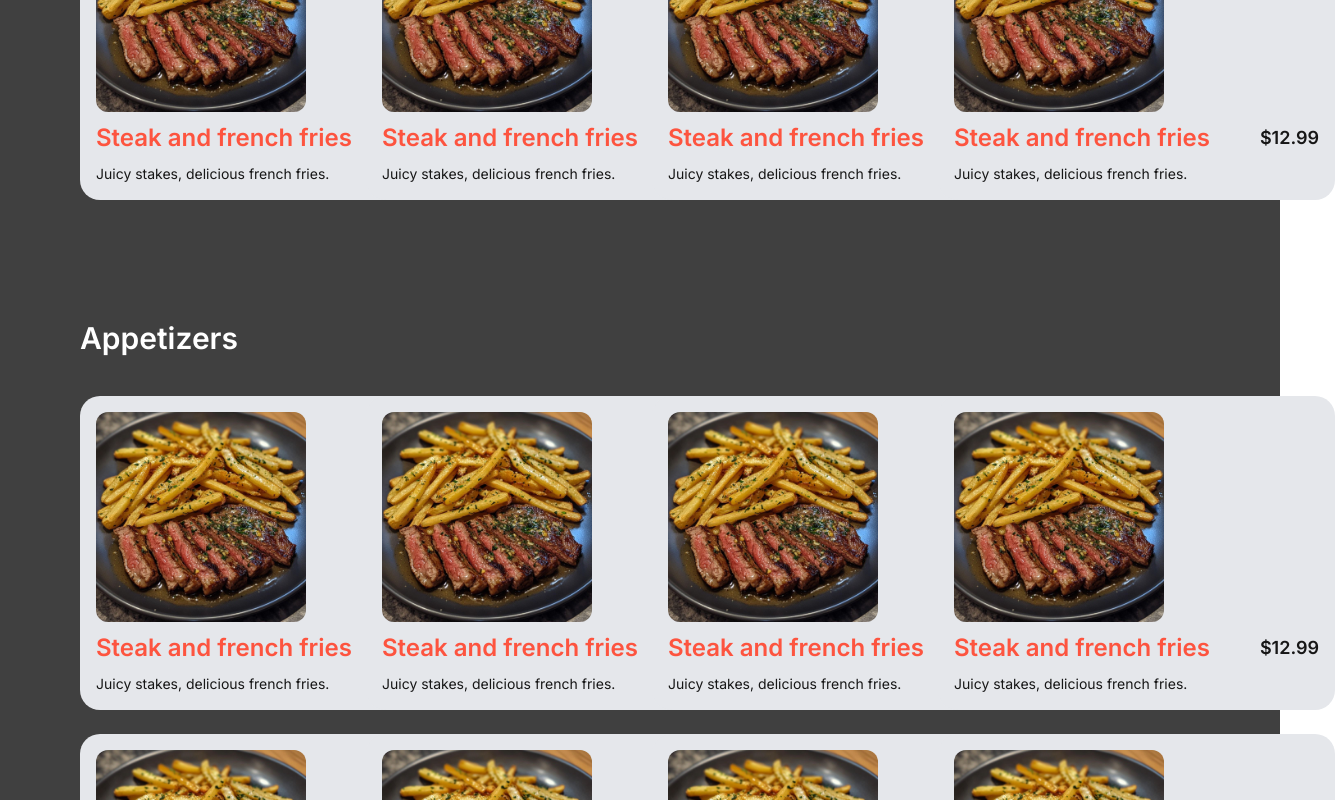
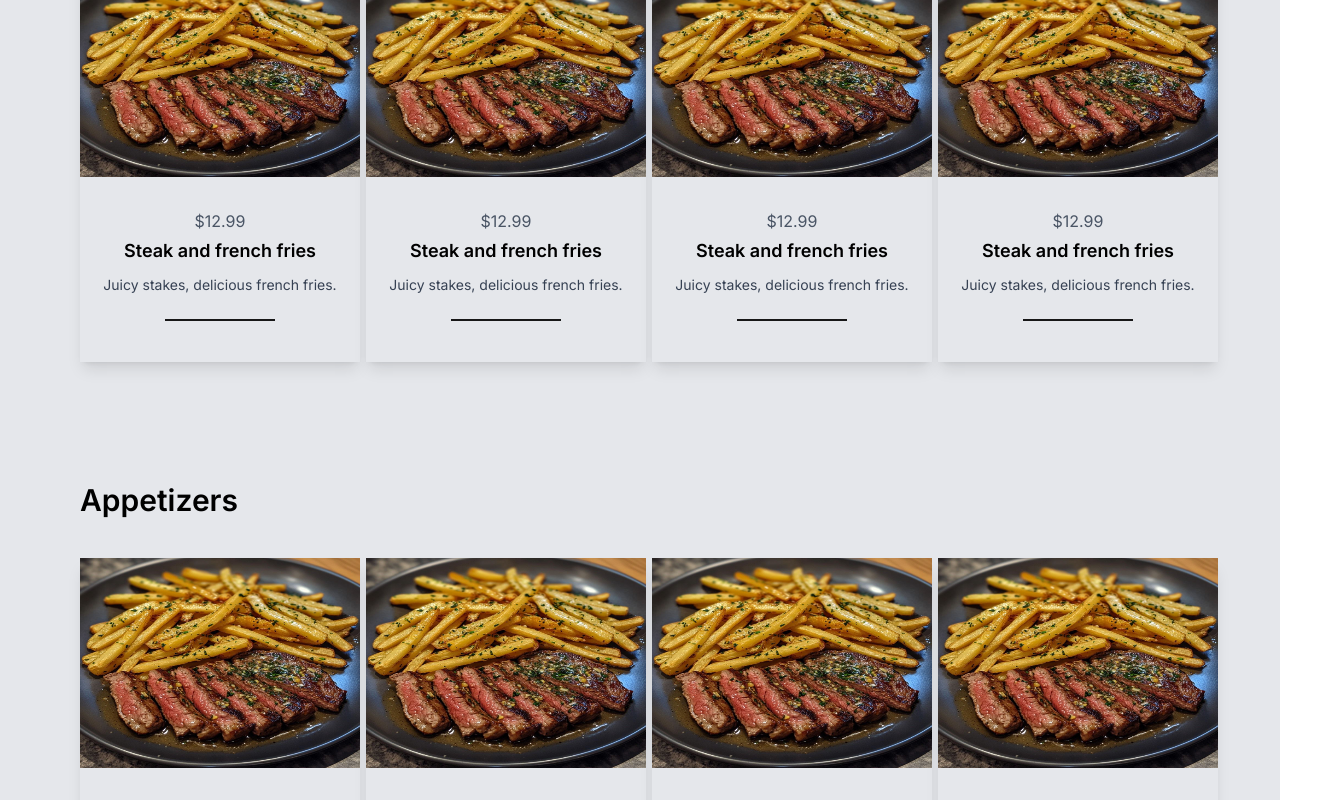
Before and after one commit to Khuleg6/Food-Delivery-app, a Next.js app: page / in a window 1280 px wide. Shown: the part 1360-2160 px from the top of the page, 1335 px wide, since content can reach past the window. Built offline with nearby package versions, Linux system fonts and the light colour scheme.

Commit message:
passwordchecl

```diff
--- a/app/component/ card.tsx
+++ b/app/component/ card.tsx
@@ -1,23 +1,24 @@
 export const Card = () => {
   return (
-    <div className="w-[397px] p-4 rounded-[20px] bg-gray-200 flex flex-col gap-2.5">
+    <div className="w-[280px] h-[395px] shadow-lg  hover:shadow-gray-500  bg-gray-200 flex flex-col gap-2.5">
       <div className="">
-        <img
-          src="/food.jpg"
-          className="relative w-[365] h-[210px] rounded-xl"
-          alt=""
-        />
+        <img src="/food.jpg" className="relative w-full h-[210px] " alt="" />
         <button className="absolute"></button>
       </div>
-      <div className="flex justify-between items-center">
-        <p className="text-[24px] font-semibold leading-8 text-[#FD543F]">
+      <div className="flex flex-col items-center mt-5">
+        <p className="text-[16px] font-normal text-gray-600 leading-7">
+          $12.99
+        </p>
+        <p className="text-[18px] font-semibold leading-8   text-black">
           Steak and french fries
         </p>
-        <p className="text-[18px] font-semibold leading-7">$12.99</p>
+        <div className="mt-2">
+          <p className="text-[14px] font-normal leading-5 text-gray-700  px-3">
+            Juicy stakes, delicious french fries.
+          </p>
+        </div>
+        <hr className="border mt-6 w-[110px]"></hr>
       </div>
-      <p className="text-[14px] font-normal leading-5">
-        Juicy stakes, delicious french fries.
-      </p>
     </div>
   );
 };
--- a/app/page.tsx
+++ b/app/page.tsx
@@ -5,14 +5,14 @@ import { Card } from "./component/ card";
 
 export default function Home() {
   return (
-    <div className="bg-[#404040] ">
+    <div className="bg-gray-200 ">
       <div>
         <Navigation />
         <img className="w-full h-[724px]" src="/hero1.png" alt="Logo" />
       </div>
 
-      <div className="px-20 py-10">
-        <p className="text-white text-3xl font-semibold">Appetizers</p>
+      <div className="px-20 py-10 container">
+        <p className="text-black text-3xl font-semibold">Appetizers</p>
         <div className="grid py-10 grid-cols-4 grid-rows-2 gap-6">
           {" "}
           {Array.from({ length: 8 }).map((_, index) => (
@@ -20,8 +20,8 @@ export default function Home() {
           ))}
         </div>
       </div>
-      <div className="px-20 py-10">
-        <p className="text-white text-3xl font-semibold">Appetizers</p>
+      <div className="px-20 py-10 container">
+        <p className="text-black text-3xl font-semibold">Appetizers</p>
         <div className="grid py-10 grid-cols-4 grid-rows-2 gap-6">
           {" "}
           {Array.from({ length: 8 }).map((_, index) => (
@@ -29,8 +29,8 @@ export default function Home() {
           ))}
         </div>
       </div>
-      <div className="px-20 py-10">
-        <p className="text-white text-3xl font-semibold">Appetizers</p>
+      <div className="px-20 py-10 container">
+        <p className="text-black text-3xl font-semibold">Appetizers</p>
         <div className="grid py-10 grid-cols-4 grid-rows-2 gap-6">
           {" "}
           {Array.from({ length: 8 }).map((_, index) => (
--- a/app/signup/firststep.tsx
+++ b/app/signup/firststep.tsx
@@ -23,7 +23,7 @@ export const Firststep = ({
     // Жишээ нь: Хэрэв хоосон байвал эсвэл "za" гэж бичвэл алдаа заана
     if (value.trim() === "") {
       setEmailError("Email is required");
-    } else if (!/^[\w-\.]+@([\w-]+\.)+[\w-]{2,4}$/.test(email)) {
+    } else if (!/^[\w-\.]+@([\w-]+\.)+[\w-]{2,4}$/.test(value)) {
       setEmailError("This email is not allowed");
     } else {
       setEmailError(""); // Алдаагүй бол хоосон болгоно
--- a/app/signup/secondstep.tsx
+++ b/app/signup/secondstep.tsx
@@ -14,24 +14,39 @@ export const Secondstep = ({
 }: SecondstepProps) => {
   const [password, setPassword] = useState("");
   const [confirmPassword, setConfirmPassword] = useState("");
-  const [passwordError, setPasswordError] = useState("");
+  const [passwordError, setPasswordError] = useState<string[]>([]);
+  const [showPassword, setShowPassword] = useState(false);
 
   const isPasswordValid = (value: string) => {
     setPassword(value);
-    if (value.trim() === "") {
-      setPasswordError("Password is required");
-    } else if (
-      !/^(?=.*[a-z])(?=.*[A-Z])(?=.*\d)(?=.*[@$!%*?&])[A-Za-z\d@$!%*?&]{8,}$/.test(
-        password,
-      )
-    ) {
-      setPasswordError(
-        "Password must be at least 8 characters long and include uppercase letters, lowercase letters, numbers, and special characters.",
-      );
+
+    const errors = [];
+
+    if (!/(?=.*[A-Za-z])/.test(value)) {
+      errors.push("дор хаяж 1 үсэг");
+    }
+
+    if (!/(?=.*\d)/.test(value)) {
+      errors.push("дор хаяж 1 тоо");
+    }
+
+    if (value.length < 8) {
+      errors.push("хамгийн багадаа 8 тэмдэгт");
+    }
+
+    setPasswordError(errors);
+  };
+
+  const isConfirmPasswordValid = (value: string) => {
+    setConfirmPassword(value);
+
+    if (value !== password) {
+      setConfirmPassword("Нууц үг таарахгүй байна");
     } else {
-      setPasswordError("");
+      setConfirmPassword("");
     }
   };
+
   return (
     <div className="flex gap-15 container">
       <div className="space-y-6 flex justify-center flex-col">
@@ -70,14 +85,30 @@ export const Secondstep = ({
         <div className="flex gap-3 flex-col">
           <TextField
             placeholder="Password"
-            type="password"
+            error=""
+            type={showPassword ? "text" : "password"}
             onChange={(e) => {
               isPasswordValid(e.target.value);
             }}
           />
-          <TextField placeholder="Confirm password" type="password" />
+          <div className="text-sm text-red-500 mt-2">
+            {passwordError.map((error, index) => (
+              <p key={index}>• {error}</p>
+            ))}
+          </div>
+          <TextField
+            id=""
+            placeholder="Confirm password"
+            error={confirmPassword}
+            type={showPassword ? "text" : "password"}
+            onChange={(e) => {
+              isConfirmPasswordValid(e.target.value);
+            }}
+          />
           <div className="flex gap-2 items-center">
             <input
+              checked={showPassword}
+              onChange={() => setShowPassword(!showPassword)}
               className="h-[16px] w-[16px] border border-[#71717A]"
               type="checkbox"
             />
```
